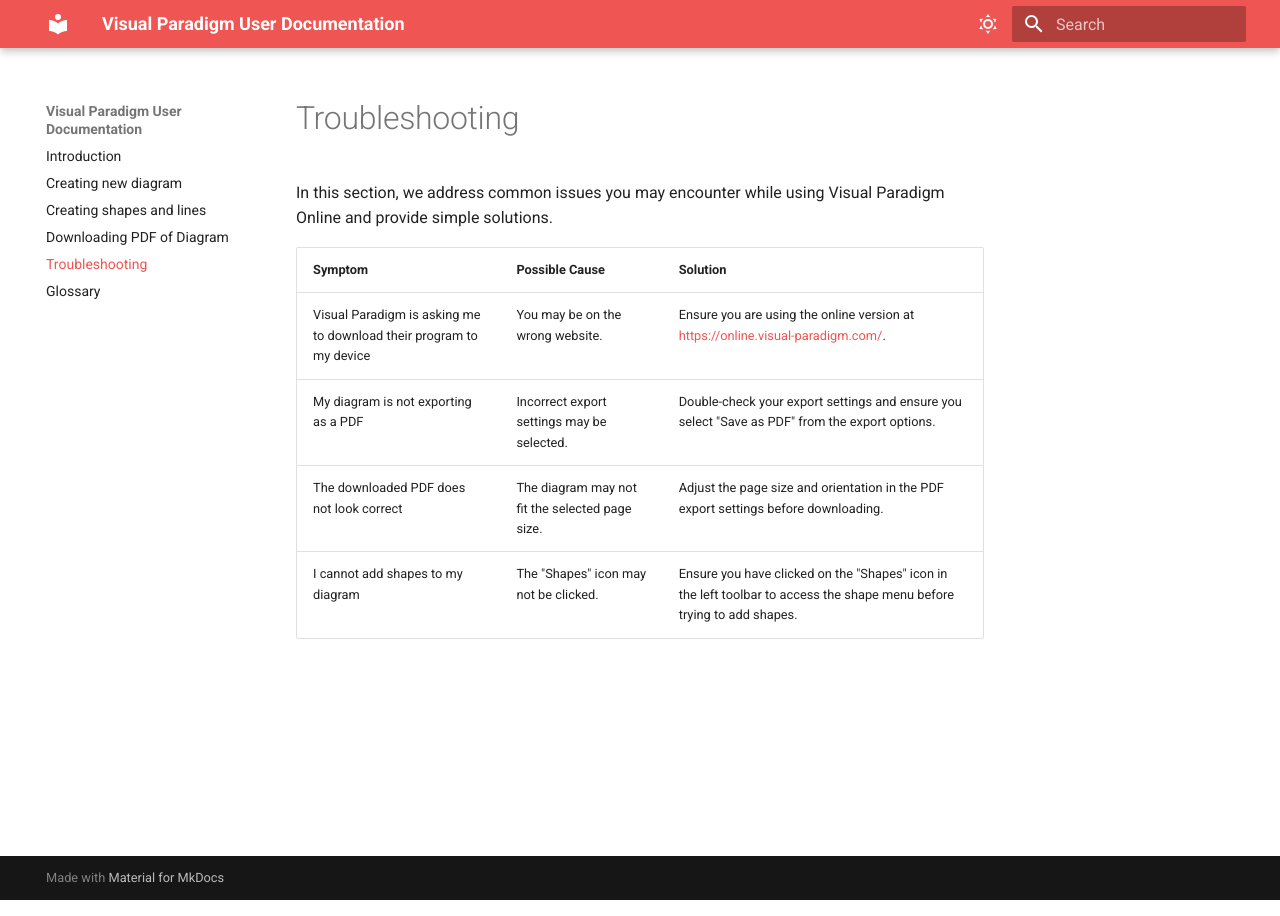
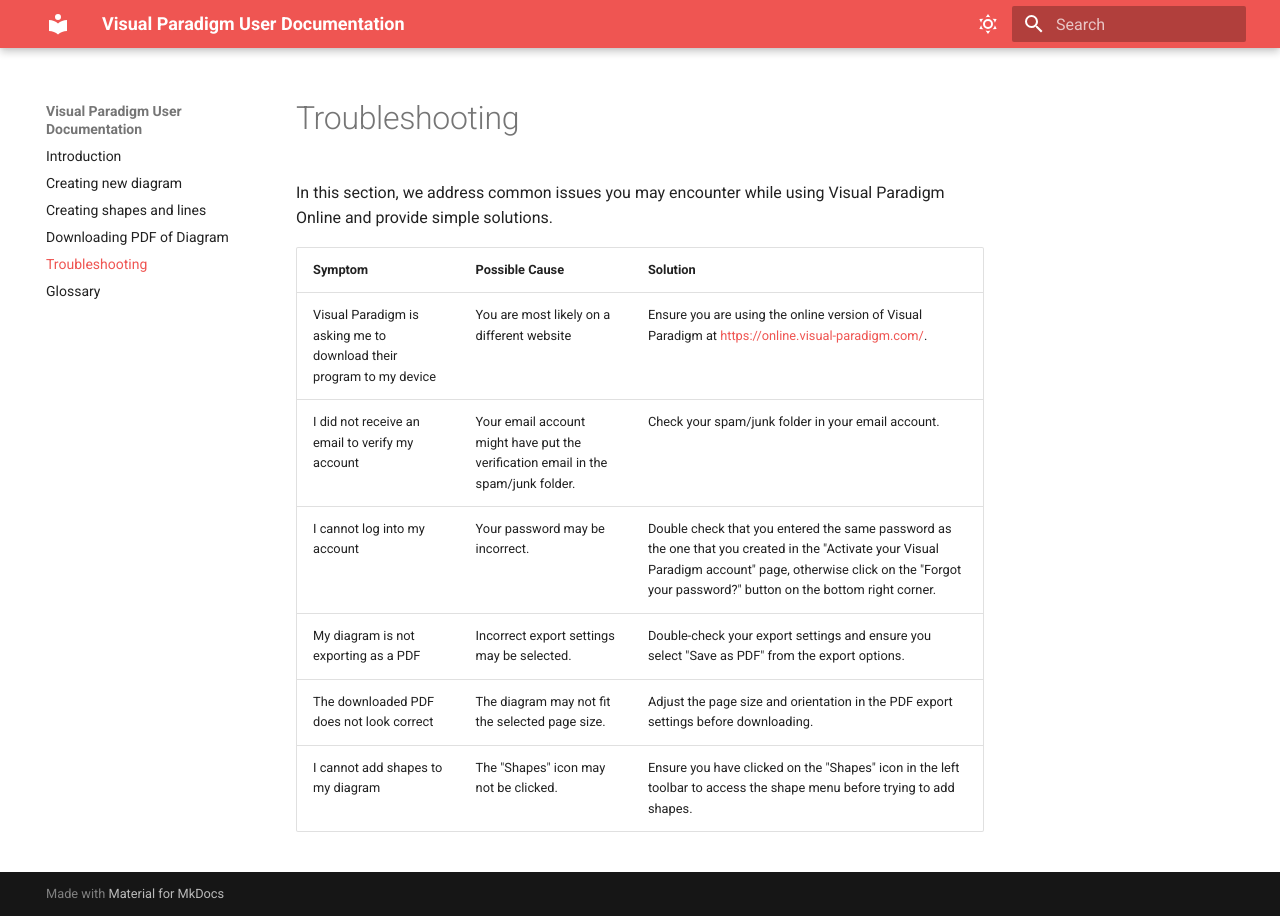
Before and after one commit to vik061/Visual-Paradigm-User-Documentation, an MkDocs documentation site: the page built from docs/Troubleshooting.md, in a window 1280 px wide. Built offline with MkDocs 1.6.1 and Material for MkDocs 9.7.7, drawn with Linux system fonts in a browser that asks for light colours.

```diff
--- a/docs/Troubleshooting.md
+++ b/docs/Troubleshooting.md
@@ -4,7 +4,9 @@ In this section, we address common issues you may encounter while using Visual P
 
 | Symptom                                                             | Possible Cause                                  | Solution                                                                                                               |
 | ------------------------------------------------------------------- | ----------------------------------------------- | ---------------------------------------------------------------------------------------------------------------------- |
-| Visual Paradigm is asking me to download their program to my device | You may be on the wrong website.                | Ensure you are using the online version at [https://online.visual-paradigm.com/](https://online.visual-paradigm.com/). |
+| Visual Paradigm is asking me to download their program to my device | You are most likely on a different website                | Ensure you are using the online version of Visual Paradigm at [https://online.visual-paradigm.com/](https://online.visual-paradigm.com/).|
+| I did not receive an email to verify my account| Your email account might have put the verification email in the spam/junk folder.|Check your spam/junk folder in your email account.|
+|I cannot log into my account|Your password may be incorrect.|Double check that you entered the same password as the one that you created in the "Activate your Visual Paradigm account" page, otherwise click on the "Forgot your password?" button on the bottom right corner.|
 | My diagram is not exporting as a PDF                                | Incorrect export settings may be selected.      | Double-check your export settings and ensure you select "Save as PDF" from the export options.                         |
 | The downloaded PDF does not look correct                            | The diagram may not fit the selected page size. | Adjust the page size and orientation in the PDF export settings before downloading.                                    |
 | I cannot add shapes to my diagram                                   | The "Shapes" icon may not be clicked.           | Ensure you have clicked on the "Shapes" icon in the left toolbar to access the shape menu before trying to add shapes. |
```
Also changed, not shown: docs/Glossary.md (+2 -0 lines).
